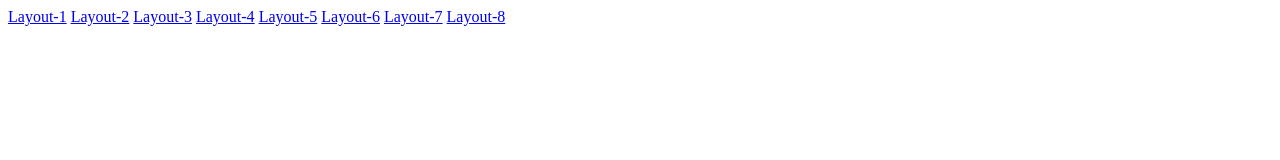
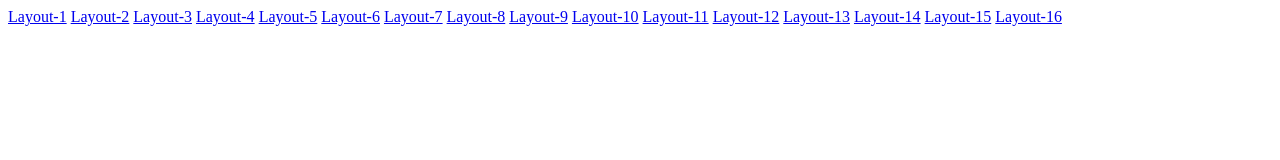
Before and after one commit to isabela728/layout-divs, a plain HTML site: page index.html in a window 1280 px wide. Drawn offline with Linux system fonts and the light colour scheme.

Commit message:
add - adicionei mais links

```diff
--- a/index.html
+++ b/index.html
@@ -13,5 +13,13 @@
     <a href="layout-6.html">Layout-6</a>
     <a href="layout-7.html">Layout-7</a>
     <a href="layout-8.html">Layout-8</a>
+    <a href="layout-9.html">Layout-9</a>
+    <a href="layout-10.html">Layout-10</a>
+    <a href="layout-11.html">Layout-11</a>
+    <a href="layout-12.html">Layout-12</a>
+    <a href="layout-13.html">Layout-13</a>
+    <a href="layout-14.html">Layout-14</a>
+    <a href="layout-15.html">Layout-15</a>
+    <a href="layout-16.html">Layout-16</a>
 </body>
 </html>
```
